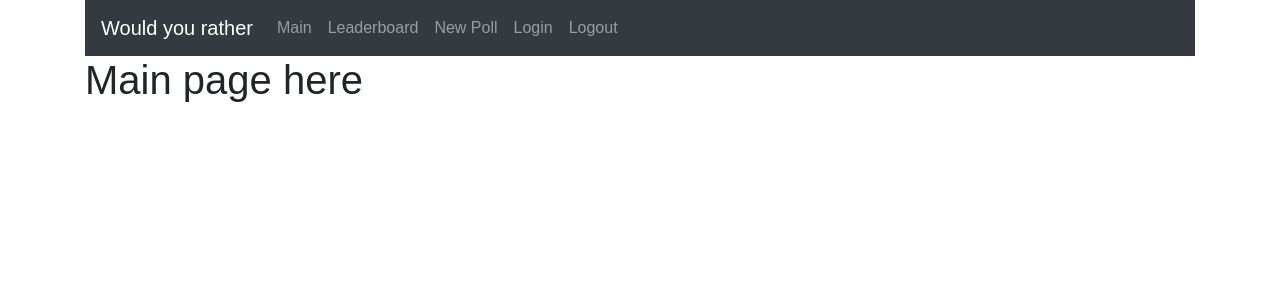
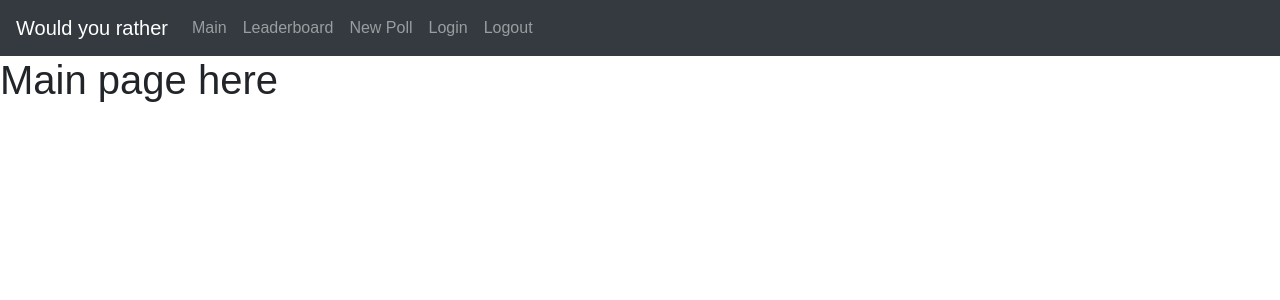
Before and after one commit to pnellesen/reactnd-would-you-rather, a React (Create React App) app: page / in a window 1280 px wide. Shown: the top 300 px of the page. Built offline with nearby package versions, Linux system fonts and the light colour scheme.

Commit message:
A couple changes to send just link info to topnav

```diff
--- a/src/components/App.js
+++ b/src/components/App.js
@@ -7,29 +7,25 @@ import Leaderboard from './Leaderboard'
 import NewPoll from './NewPoll'
 import LoginForm from './LoginForm'
 
-
-
+// Will use the following to build out our routing, and to send to TopNav.js to use for the navigation items
+const routeData = [
+  {navTo:'/', navText:'Main', component: Main, isNavItem: true},
+  {navTo:'/question/:question_id', navText:'Question', component: ViewQuestion, isNavItem: false},
+  {navTo:'/leaderboard', navText:'Leaderboard', component: Leaderboard, isNavItem: true},
+  {navTo:'/add', navText:'New Poll', component: NewPoll, isNavItem: true},
+  {navTo:'/login', navText:'Login', component: LoginForm, isNavItem: true},
+  {navTo:'/logout', navText:'Logout', component: LoginForm, isNavItem: true}//bring up login form after user logs out?
+];
 
 class App extends Component {
-
   render() {
-    // Will use the following to build out our routing, and to send to TopNav.js to use for the navigation items
-    const navItems = [
-      {navTo:'/', navText:'Main', component: Main, isNavItem: true},
-      {navTo:'/question/:question_id', navText:'Question', component: ViewQuestion, isNavItem: false},
-      {navTo:'/leaderboard', navText:'Leaderboard', component: Leaderboard, isNavItem: true},
-      {navTo:'/add', navText:'New Poll', component: NewPoll, isNavItem: true},
-      {navTo:'/login', navText:'Login', component: LoginForm, isNavItem: true},
-      {navTo:'/logout', navText:'Logout', component: LoginForm, isNavItem: true}//bring up login form after user logs out?
-    ];
-    console.log("navItems? ", navItems)
     return (
         <BrowserRouter>
           <Fragment>
             {/*<LoadingBar/>*/}
-            <div className={'container'}>
-              <TopNav navItems={navItems}/>
-              {navItems.map((item, i) => {
+            <div>
+              <TopNav navItems={routeData.map(item => ({navTo: item.navTo, navText:item.navText, isNavItem:item.isNavItem}))}/>
+              {routeData.map((item, i) => {
                   const { navTo, navText, component} = item
 
                   return (
```
Also changed, not shown: src/components/TopNav.js (+1 -23 lines), 1 other file (tests, documents, lock files or other folders).
